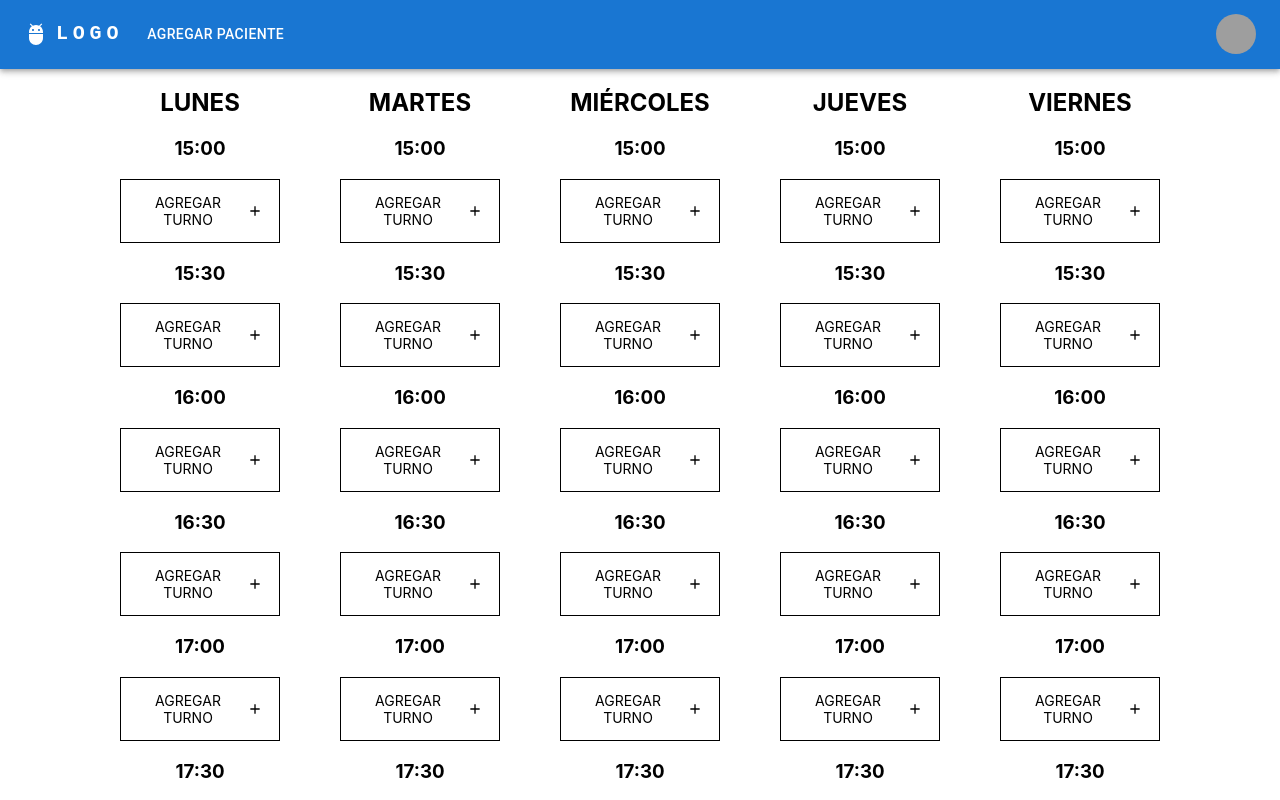
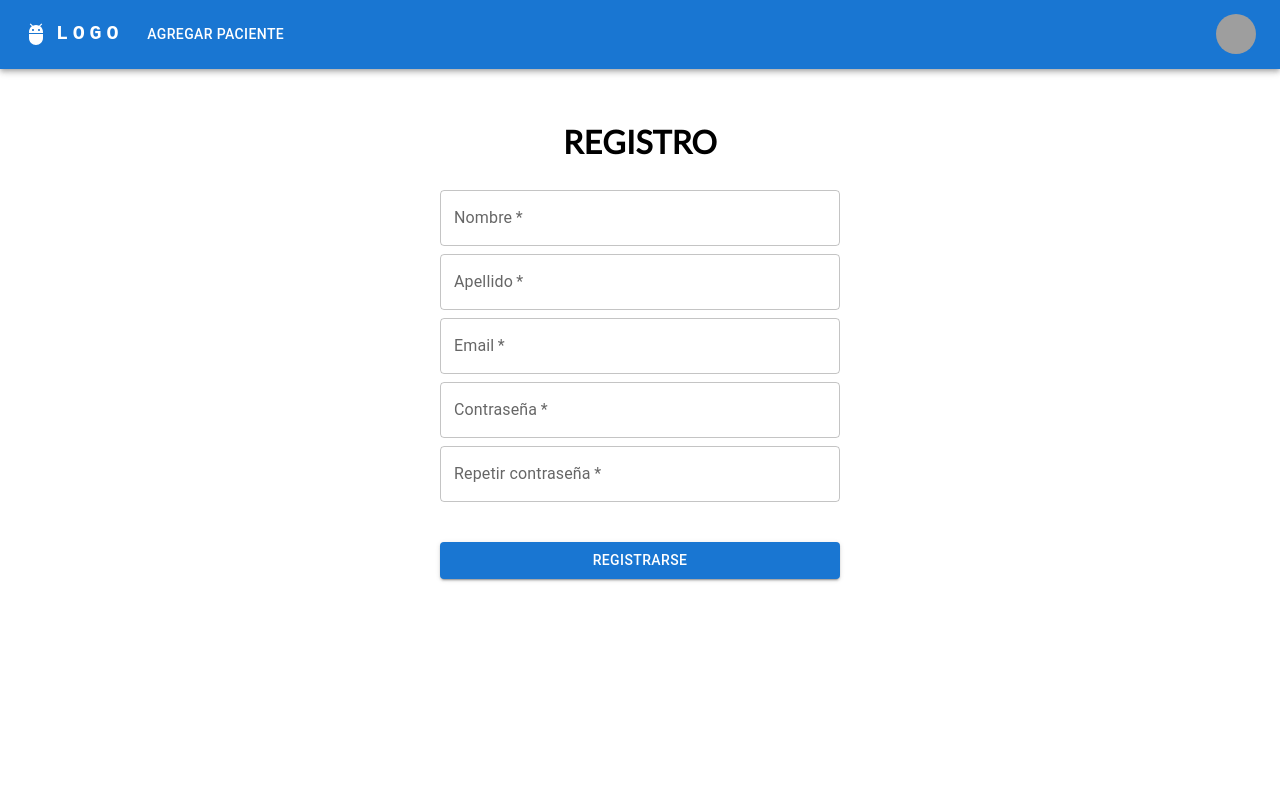
Before and after one commit to lautarobarrera10/turnero-kinesio, a React (Create React App) app: page /register in a window 1280 px wide. Shown: the top 800 px of the page. Built offline with nearby package versions, Linux system fonts and the light colour scheme; grey boxes are pictures that could not be loaded.

Commit message:
volvemos al browserrouter

```diff
--- a/public/index.html
+++ b/public/index.html
@@ -24,6 +24,9 @@
       work correctly both with client-side routing and a non-root public URL.
       Learn how to configure a non-root public URL by running `npm run build`.
     -->
+    <link rel="preconnect" href="https://fonts.googleapis.com">
+    <link rel="preconnect" href="https://fonts.gstatic.com" crossorigin>
+    <link href="https://fonts.googleapis.com/css2?family=Lato&display=swap" rel="stylesheet">
     <title>React App</title>
   </head>
   <body>
--- a/src/App.js
+++ b/src/App.js
@@ -2,24 +2,29 @@ import './App.css';
 import { Navbar } from './components/Navbar';
 import { Home } from './routes/Home';
 import { AgregarPaciente } from './routes/AgregarPaciente';
+import { Login } from './routes/Login';
+import { Register } from './routes/Register';
 
 import {
-  HashRouter,
+  BrowserRouter,
   Routes,
   Route,
 } from "react-router-dom";
 
 function App() {
   return (
-    <HashRouter>
+    <BrowserRouter>
       <div className="App">
         <Navbar />
         <Routes>
           <Route path='/' element={<Home />} />
           <Route path='/agregar-paciente' element={<AgregarPaciente />} />
+          <Route path='/login' element={<Login />} />
+          <Route path='/register' element={<Register />} />
+          <Route path='*' element={<p>Not found</p>} />
         </Routes>
       </div>
-    </HashRouter>
+    </BrowserRouter>
   );
 }
 
--- a/src/index.css
+++ b/src/index.css
@@ -4,11 +4,7 @@
 
 body {
   margin: 0;
-  font-family: -apple-system, BlinkMacSystemFont, 'Segoe UI', 'Roboto', 'Oxygen',
-    'Ubuntu', 'Cantarell', 'Fira Sans', 'Droid Sans', 'Helvetica Neue',
-    sans-serif;
-  -webkit-font-smoothing: antialiased;
-  -moz-osx-font-smoothing: grayscale;
+  font-family: 'Lato', sans-serif;
 }
 
 code {
@@ -32,3 +28,17 @@ input[type=number]::-webkit-outer-spin-button {
   margin: 0;
 }
 input[type=number] { -moz-appearance:textfield; }
+
+h1 {
+  text-transform: uppercase;
+  text-align: center;
+}
+
+p {
+  margin: 0;
+  text-indent: 8px;
+}
+
+.text-error {
+  color: red;
+}
--- /dev/null
+++ b/src/routes/Login/index.jsx
@@ -0,0 +1,30 @@
+import React from 'react';
+import { Container, Box, TextField, Button } from '@mui/material';
+import { Link } from 'react-router-dom';
+
+const Login = () => {
+  return (
+    <Container sx={{
+        display:'flex',
+        justifyContent:'center',
+        alignItems:'center',
+    }}>
+        <Box sx={{
+            mt:4,
+            width:'400px',
+            display:'flex',
+            flexDirection:'column',
+            textAlign:'center',
+            gap:1
+        }}>
+            <h1>Iniciar sesión</h1>
+            <TextField id="username" label="Email" variant="outlined" type="email"/>
+            <TextField id="password" label="Contraseña" variant="outlined" type="password"/>
+            <Button sx={{mt:4}} variant="contained">Iniciar sesión</Button>
+            <Button variant="outlined"><Link to='/register'>Registrarse</Link></Button>
+        </Box>
+    </Container>
+  )
+}
+
+export { Login }
--- /dev/null
+++ b/src/routes/Register/index.jsx
@@ -0,0 +1,43 @@
+import React from 'react';
+import { Container, TextField, Button, Box } from '@mui/material';
+
+const Register = () => {
+    const [rePasswordError, setRePasswordError] = React.useState(false);
+
+    const registerUser = () => {
+        const name = document.getElementById('name').value;
+        const lastname = document.getElementById('lastname').value;
+        const email = document.getElementById('email').value;
+        const password = document.getElementById('password').value;
+        const rePassword = document.getElementById('re-password').value;
+
+        if (password !== rePassword) { setRePasswordError(true) }
+        else { setRePasswordError(false) }
+    }
+    return (
+        <Container sx={{
+            display:'flex',
+            justifyContent:'center',
+            alignItems:'center',
+        }}>
+            <Box component="form" onSubmit={registerUser} sx={{
+                mt:4,
+                width:'400px',
+                display:'flex',
+                flexDirection:'column',
+                gap:1
+            }}>
+                <h1>Registro</h1>
+                <TextField required id="name" label="Nombre" variant="outlined" type="text"/>
+                <TextField required id="lastname" label="Apellido" variant="outlined" type="text"/>
+                <TextField required id="email" label="Email" variant="outlined" type="email"/>
+                <TextField required id="password" label="Contraseña" variant="outlined" type="password"/>
+                <TextField required id="re-password" label="Repetir contraseña" variant="outlined" type="password"/>
+                {rePasswordError && <p className='text-error'>Las contraseñas no coinciden.</p>}
+                <Button type="submit" sx={{mt:4}} variant="contained">Registrarse</Button>
+            </Box>
+        </Container>
+  )
+}
+
+export { Register }
```
